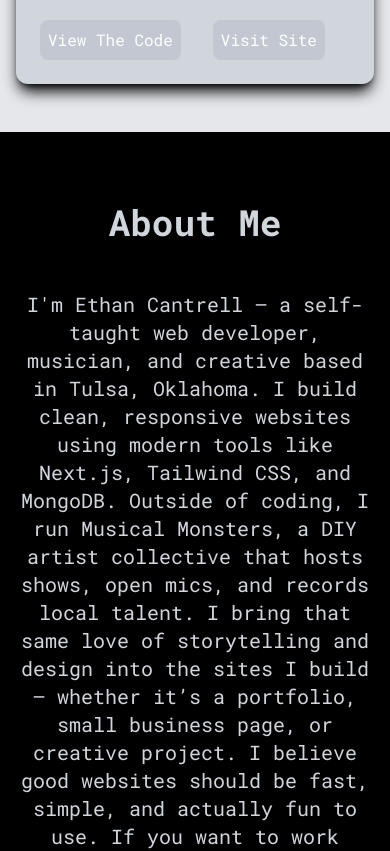
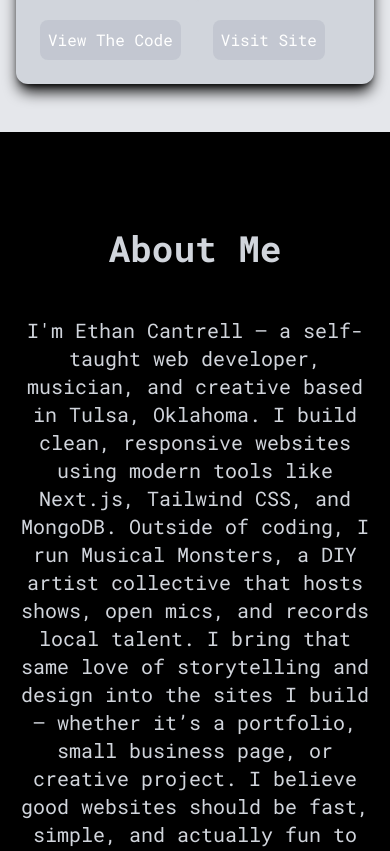
Before and after one commit to Holliewood67/Portfolio2025, a Next.js app: page / in a window 390 px wide. Shown: the part 1560-2411 px from the top of the page. Built offline with nearby package versions, Linux system fonts and the light colour scheme.

Commit message:
changed screen height to max height for About Me section to fix issues with text sizing on mobile

```diff
--- a/src/app/components/aboutme.tsx
+++ b/src/app/components/aboutme.tsx
@@ -9,7 +9,7 @@ export default function AboutMe(){
   });
 
     return(
-        <section id="aboutMe" className="h-screen flex flex-col w-full items-center text-center justify-center bg-black text-gray-300 px-4 py-12 ">
+        <section id="aboutMe" className="min-h-screen flex flex-col w-full items-center text-center justify-center bg-black text-gray-300 px-4 py-12 ">
             <div ref={ref} className={inView ? 'slide-top' : 'opacity-0'}>
                 <h2 className="text-4xl font-bold mt-12 mb-12">
                     About Me
```
